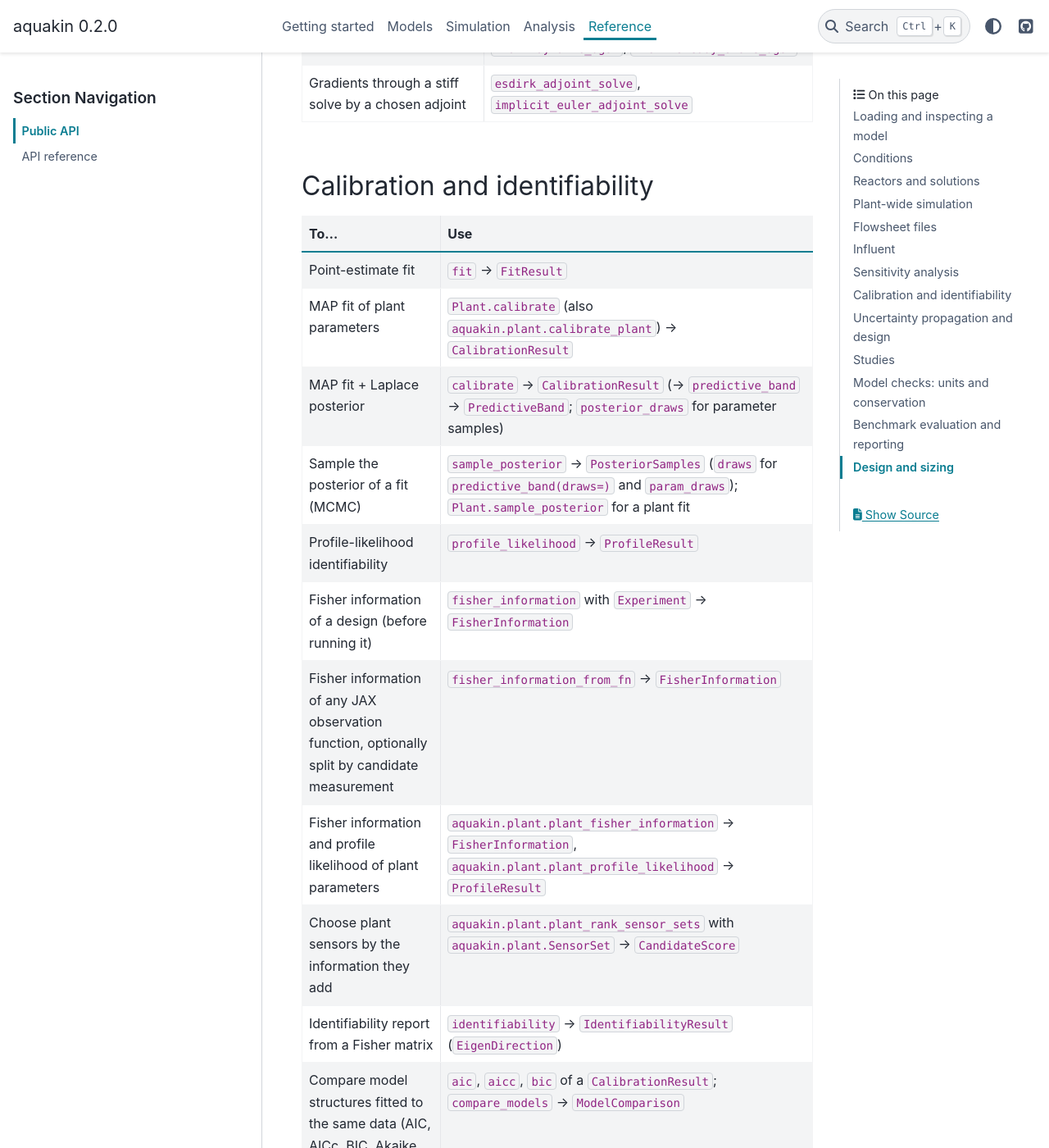
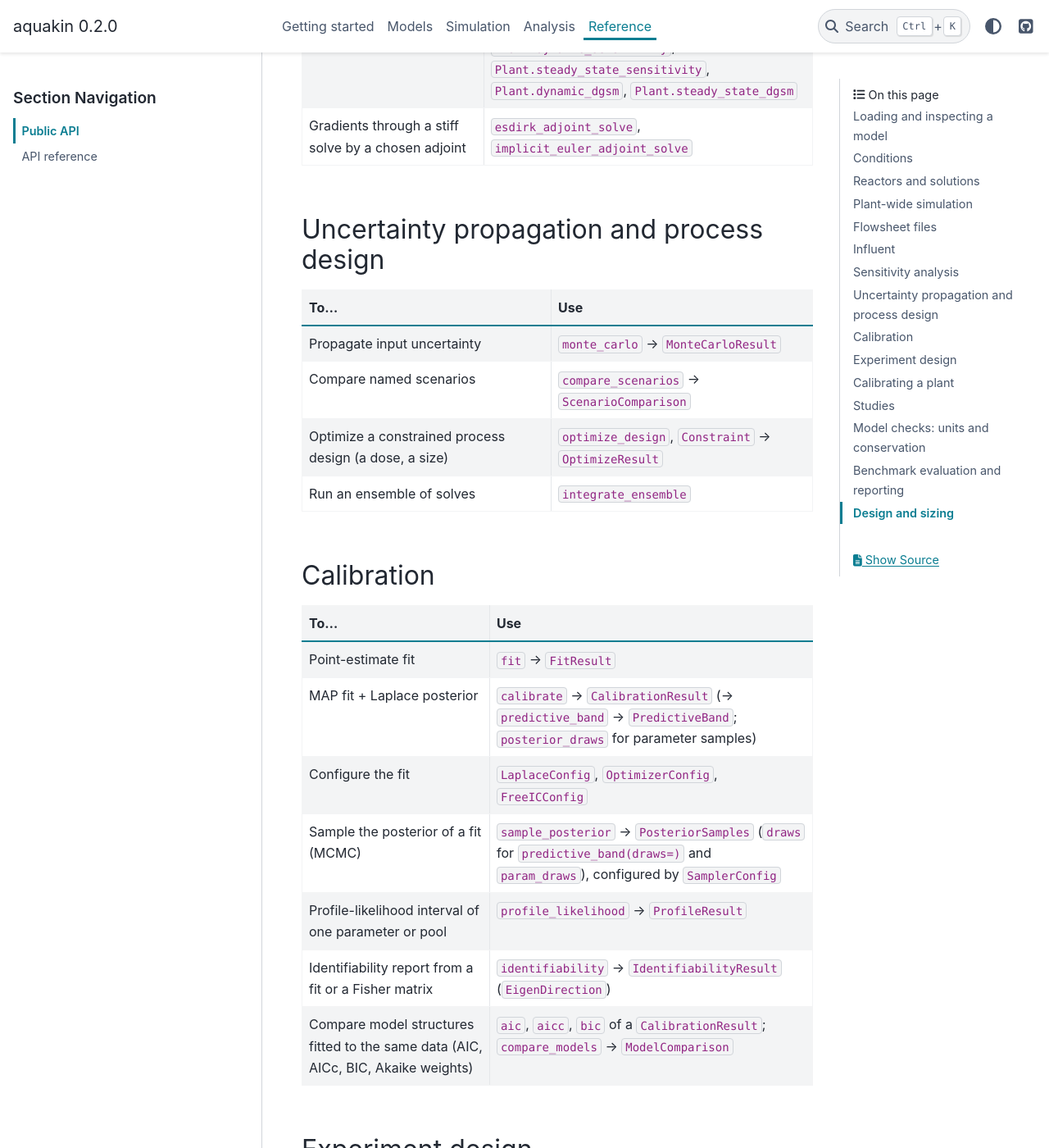
Before and after one commit to DeGrootResearchGroup/aquakin, a Sphinx documentation site: the page built from docs/public_api.md, in a window 1280 px wide and 1400 px high, scrolled down 5823 px. Shown: the whole window at 82% size. Built offline with Sphinx 7.4.7 and the PyData theme 0.15.4, drawn with Linux system fonts in a browser that asks for light colours; some of the changed text lies outside the part shown.

Commit message:
Public API: group the analysis names as the guide pages do
Split Calibration and identifiability into Calibration, Experiment design
and Calibrating a plant, move monte_carlo / compare_scenarios /
optimize_design next to sensitivity, and list every analysis page in the
tip.

Co-Authored-By: Claude Opus 5.5 <noreply@anthropic.com>

````diff
--- a/docs/public_api.md
+++ b/docs/public_api.md
@@ -15,10 +15,14 @@ docstring with `help()`. A name written as `Plant.<method>` is a method of
 The guide pages — [Getting started](getting_started.md),
 [Reactors](reactors.md), [Plant-wide simulation](plants.md),
 [Sensitivity analysis](sensitivity_and_calibration.md),
-[Calibration](calibration.md) and [Experiment design](experiment_design.md) —
-walk through these
-APIs with worked examples. Start there; use this page and the API reference to
-look things up.
+[Calibration](calibration.md),
+[Uncertainty and model comparison](fit_uncertainty.md),
+[Experiment design](experiment_design.md),
+[Calibrating a plant](plant_calibration.md) and
+[Worked example: designing an experiment](worked_example_design.md) — walk
+through these APIs with worked examples, and
+[Key ideas](analysis_concepts.md) explains the statistics behind the analysis
+tools. Start there; use this page and the API reference to look things up.
 ```
 
 Everything not listed here (the concrete AST node classes, the compile context, the schema
@@ -112,36 +116,47 @@ share by-name accessors: `C_named`, `C_named_many`, `final_named`, `final`,
 | Sensitivities of a plant solve | `Plant.solve_sensitivity`, `Plant.dynamic_sensitivity`, `Plant.steady_state_sensitivity`, `Plant.dynamic_dgsm`, `Plant.steady_state_dgsm` |
 | Gradients through a stiff solve by a chosen adjoint | `esdirk_adjoint_solve`, `implicit_euler_adjoint_solve` |
 
-## Calibration and identifiability
-
-| To… | Use |
-|---|---|
-| Point-estimate fit | `fit` → `FitResult` |
-| MAP fit of plant parameters | `Plant.calibrate` (also `aquakin.plant.calibrate_plant`) → `CalibrationResult` |
-| MAP fit + Laplace posterior | `calibrate` → `CalibrationResult` (→ `predictive_band` → `PredictiveBand`; `posterior_draws` for parameter samples) |
-| Sample the posterior of a fit (MCMC) | `sample_posterior` → `PosteriorSamples` (`draws` for `predictive_band(draws=)` and `param_draws`); `Plant.sample_posterior` for a plant fit |
-| Profile-likelihood identifiability | `profile_likelihood` → `ProfileResult` |
-| Fisher information of a design (before running it) | `fisher_information` with `Experiment` → `FisherInformation` |
-| Fisher information of any JAX observation function, optionally split by candidate measurement | `fisher_information_from_fn` → `FisherInformation` |
-| Fisher information and profile likelihood of plant parameters | `aquakin.plant.plant_fisher_information` → `FisherInformation`, `aquakin.plant.plant_profile_likelihood` → `ProfileResult` |
-| Choose plant sensors by the information they add | `aquakin.plant.plant_rank_sensor_sets` with `aquakin.plant.SensorSet` → `CandidateScore` |
-| Identifiability report from a Fisher matrix | `identifiability` → `IdentifiabilityResult` (`EigenDirection`) |
-| Compare model structures fitted to the same data (AIC, AICc, BIC, Akaike weights) | `aic`, `aicc`, `bic` of a `CalibrationResult`; `compare_models` → `ModelComparison` |
-| Score a design (D / A / E / modified-E) | `design_criterion` |
-| Choose between candidate experiments | `rank_experiments` → `CandidateScore` |
-| Choose the best set of measurements from a candidate pool under a budget | `design_from_candidates` → `CandidateDesign` |
-| Optimize sampling times and initial concentrations | `optimize_experiment` → `ExperimentDesignResult` |
-| Configure the fit | `LaplaceConfig`, `OptimizerConfig`, `FreeICConfig`; `SamplerConfig` for `sample_posterior` |
-| Name what a plant sensor measures | `aquakin.plant.PlantObservable` with species, a measurement keyword, a weighted sum of your own (`"BOD5 = 0.65*[SS] + 0.65*[XS]"`, read by `aquakin.plant.parse_measure`, which raises `aquakin.plant.MeasureSyntaxError`) or `aquakin.plant.Measure` |
-
-## Uncertainty propagation and design
+## Uncertainty propagation and process design
 
 | To… | Use |
 |---|---|
 | Propagate input uncertainty | `monte_carlo` → `MonteCarloResult` |
 | Compare named scenarios | `compare_scenarios` → `ScenarioComparison` |
-| Optimize a constrained design | `optimize_design`, `Constraint` → `OptimizeResult` |
+| Optimize a constrained process design (a dose, a size) | `optimize_design`, `Constraint` → `OptimizeResult` |
 | Run an ensemble of solves | `integrate_ensemble` |
+
+## Calibration
+
+| To… | Use |
+|---|---|
+| Point-estimate fit | `fit` → `FitResult` |
+| MAP fit + Laplace posterior | `calibrate` → `CalibrationResult` (→ `predictive_band` → `PredictiveBand`; `posterior_draws` for parameter samples) |
+| Configure the fit | `LaplaceConfig`, `OptimizerConfig`, `FreeICConfig` |
+| Sample the posterior of a fit (MCMC) | `sample_posterior` → `PosteriorSamples` (`draws` for `predictive_band(draws=)` and `param_draws`), configured by `SamplerConfig` |
+| Profile-likelihood interval of one parameter or pool | `profile_likelihood` → `ProfileResult` |
+| Identifiability report from a fit or a Fisher matrix | `identifiability` → `IdentifiabilityResult` (`EigenDirection`) |
+| Compare model structures fitted to the same data (AIC, AICc, BIC, Akaike weights) | `aic`, `aicc`, `bic` of a `CalibrationResult`; `compare_models` → `ModelComparison` |
+
+## Experiment design
+
+| To… | Use |
+|---|---|
+| Fisher information of a design (before running it) | `fisher_information` with `Experiment` → `FisherInformation` |
+| Fisher information of any JAX observation function, optionally split by candidate measurement | `fisher_information_from_fn` → `FisherInformation` |
+| Score a design (D / A / E / modified-E) | `design_criterion` |
+| Choose between candidate experiments | `rank_experiments` → `CandidateScore` |
+| Choose the best set of measurements from a candidate pool under a budget | `design_from_candidates` → `CandidateDesign` |
+| Optimize sampling times and initial concentrations | `optimize_experiment` → `ExperimentDesignResult` |
+
+## Calibrating a plant
+
+| To… | Use |
+|---|---|
+| MAP fit of plant parameters | `Plant.calibrate` (also `aquakin.plant.calibrate_plant`) → `CalibrationResult` |
+| Sample the posterior of a plant fit | `Plant.sample_posterior` → `PosteriorSamples` |
+| Name what a plant sensor measures | `aquakin.plant.PlantObservable` with species, a measurement keyword, a weighted sum of your own (`"BOD5 = 0.65*[SS] + 0.65*[XS]"`, read by `aquakin.plant.parse_measure`, which raises `aquakin.plant.MeasureSyntaxError`) or `aquakin.plant.Measure` |
+| Fisher information and profile likelihood of plant parameters | `aquakin.plant.plant_fisher_information` → `FisherInformation`, `aquakin.plant.plant_profile_likelihood` → `ProfileResult` |
+| Choose plant sensors by the information they add | `aquakin.plant.plant_rank_sensor_sets` with `aquakin.plant.SensorSet` → `CandidateScore` |
 
 ## Studies
 
````
